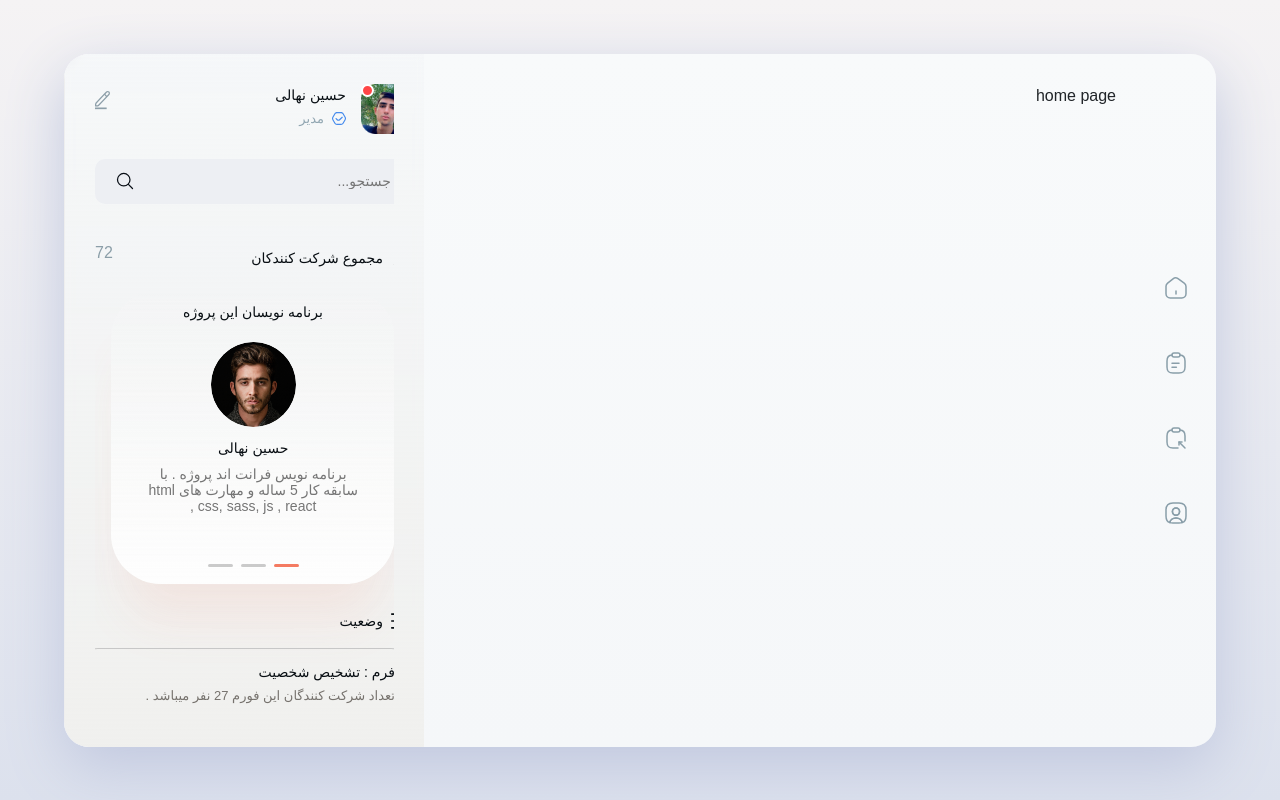
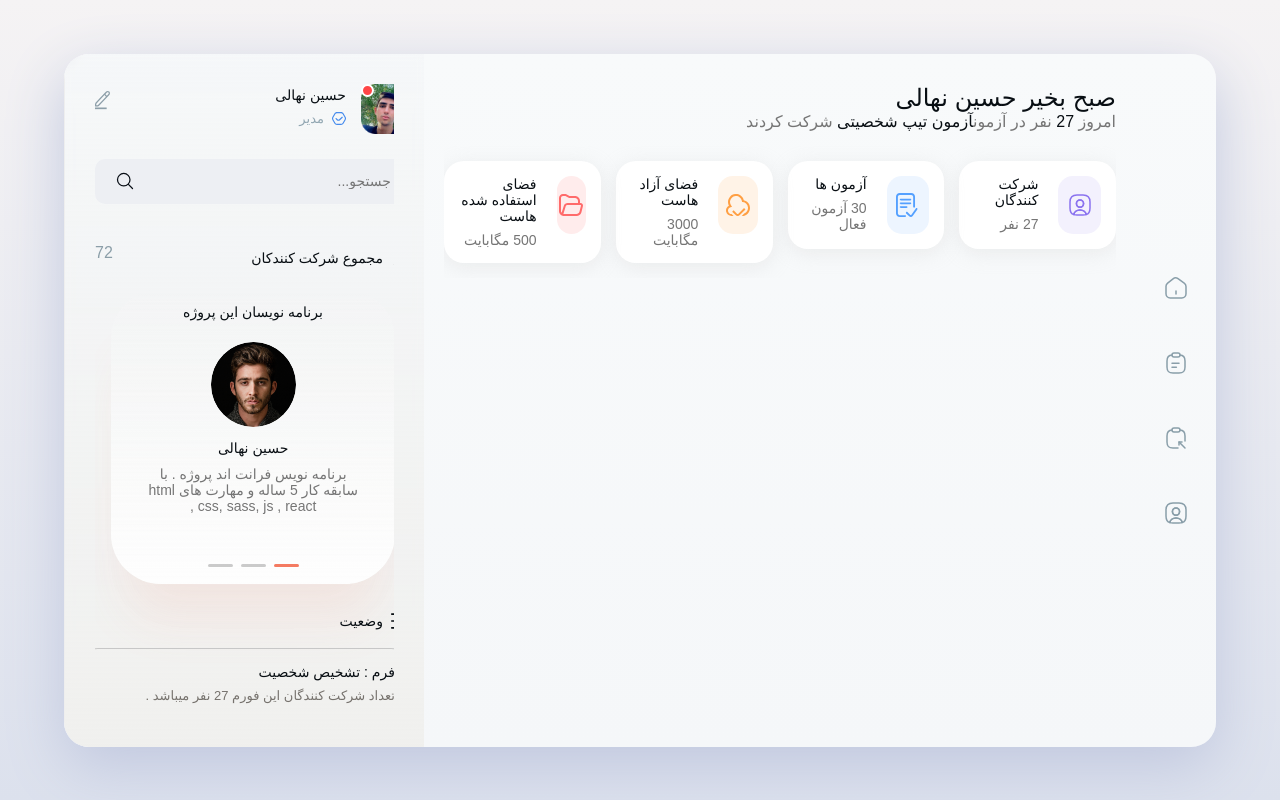
Before and after one commit to hossein-nahali/formitoo, a React (Vite) app: page / in a window 1280 px wide. Built offline with nearby package versions, Linux system fonts and the light colour scheme; a small style sheet from the web is missing.

Commit message:
Update index.jsx

```diff
--- a/src/pages/Home/index.jsx
+++ b/src/pages/Home/index.jsx
@@ -1,14 +1,17 @@
 import './assets/css/home.scss'
 import {Sidebar} from "../../GlobalComponents/Sidebar";
 import {Menu} from "../../GlobalComponents/menu";
+import {GeneralStatus, Title} from "./Components";
 
 export const Home = () => {
-
 
     return (
         <div className={'home-parent'}>
             <Menu/>
-            <div className={'main'}>home page</div>
+            <div className={'main'}>
+                <Title/>
+                <GeneralStatus/>
+            </div>
             <Sidebar/>
         </div>
     )
```
